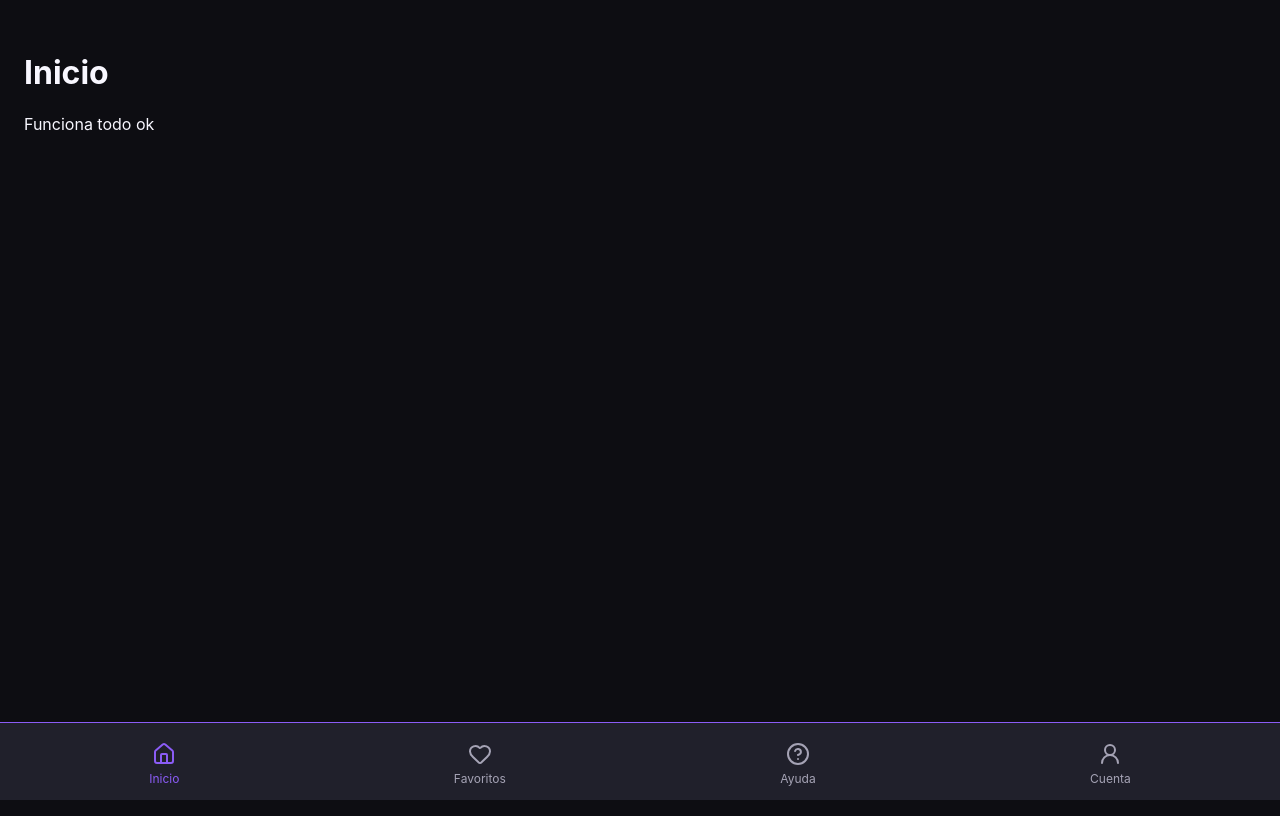
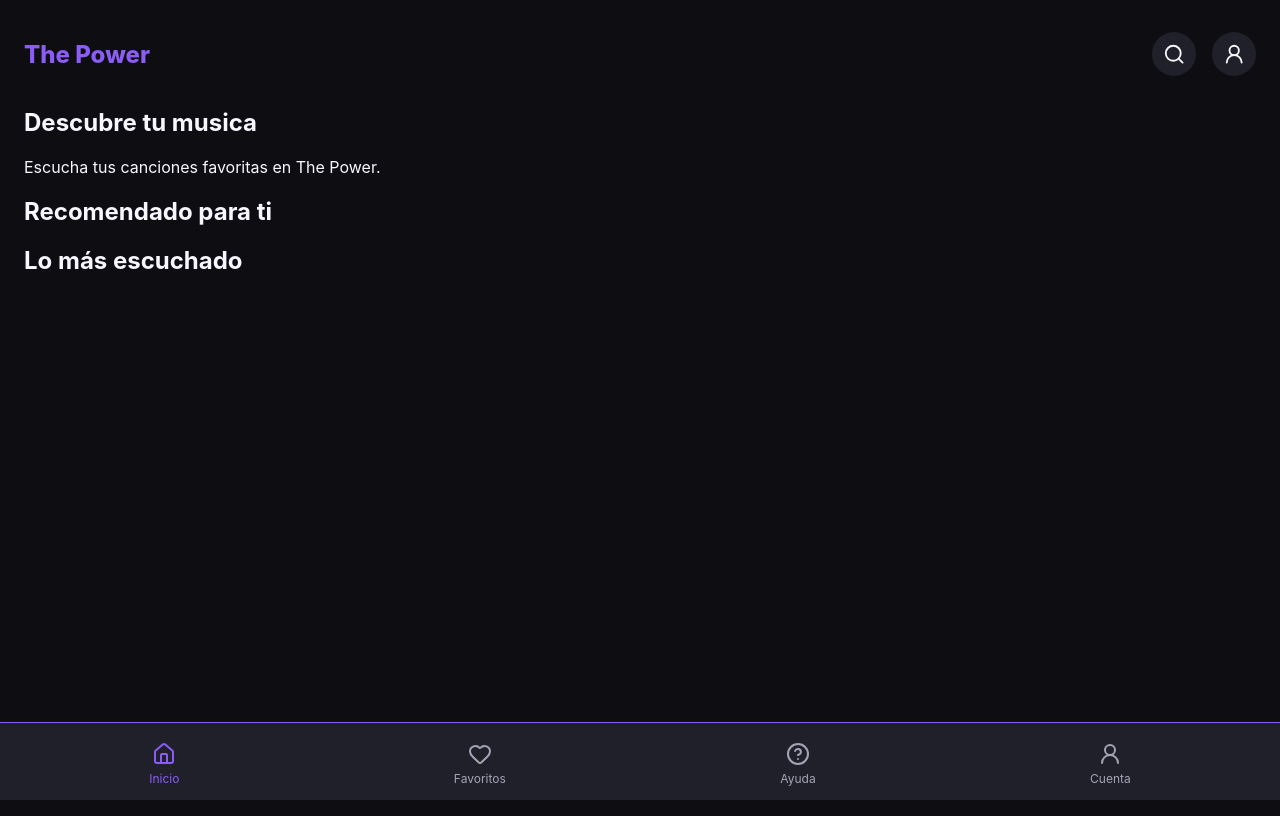
Before and after one commit to nefta142/ThePower, a React (Vite) app: page / in a window 1280 px wide. Built offline with nearby package versions, Linux system fonts and the light colour scheme.

Commit message:
Creación e implementación del Header

```diff
--- /dev/null
+++ b/src/components/Header.css
@@ -0,0 +1,51 @@
+.header {
+    display: flex;
+    justify-content: space-between;
+    align-items: center;
+    gap: 1rem;
+    width: 100%;
+    margin-bottom: 2rem;
+}
+
+.header-logo {
+    font-size: 1.5rem;
+    font-weight: 800;
+    color: var(--color-primary);
+    text-decoration: none;
+}
+
+.header-actions {
+    display: flex;
+    align-items: center;
+    gap: 1rem;
+}
+
+.header-search,
+.header-profile {
+    display: flex;
+    align-items: center;
+    justify-content: center;
+
+    width: 2.75rem;
+    height: 2.75rem;
+
+    background-color: var(--color-surface);
+    color: var(--color-text-primary);
+
+    border: none;
+    border-radius: 50%;
+    text-decoration: none;
+}
+
+.header-search svg,
+.header-profile svg {
+    width: 1.4rem;
+    height: 1.4rem;
+}
+
+.header-search:focus-visible,
+.header-profile:focus-visible,
+.header-logo:focus-visible {
+    outline: 0.125rem solid var(--color-accent);
+    outline-offset: 0.25rem;
+}
--- /dev/null
+++ b/src/components/Header.jsx
@@ -0,0 +1,21 @@
+import { Link } from "react-router-dom";
+import { Search, UserRound } from "lucide-react";
+import "./Header.css"
+
+function Header() {
+    return (
+        <header className="header">
+            <Link to="/" className="header-logo">The Power</Link>
+            <div className="header-actions">
+                <button type="button" className="header-search" aria-label="Buscar música">
+                    <Search aria-hidden="true" />
+                </button>
+                <Link to="/login" className="header-profile" aria-label="Iniciar sesión">
+                    <UserRound aria-hidden="true" />
+                </Link>
+            </div>
+        </header>
+    )
+}
+
+export default Header;
--- a/src/pages/Home.jsx
+++ b/src/pages/Home.jsx
@@ -1,8 +1,21 @@
+import Header from "../components/Header"
+
 function home(){
 return(
-<main>
-    <h1>Inicio</h1>
-    <p>Funciona todo ok</p>
+<main className="home">
+    <Header />
+    <section aria-labelledby="home-title">
+        <h1 id="home-title">Descubre tu musica</h1>
+        <p>Escucha tus canciones favoritas en The Power.</p>
+    </section>
+
+    <section  aria-labelledby="recommended-title">
+        <h2 id="recommended-title">Recomendado para ti</h2>
+    </section>
+
+    <section aria-labelledby="popular-title">
+        <h2 id="popular-title">Lo más escuchado</h2>
+    </section>
 </main>
 );
 }
```
Also changed, not shown: src/components/SongCard.css (added), src/components/SongCard.jsx (added).
